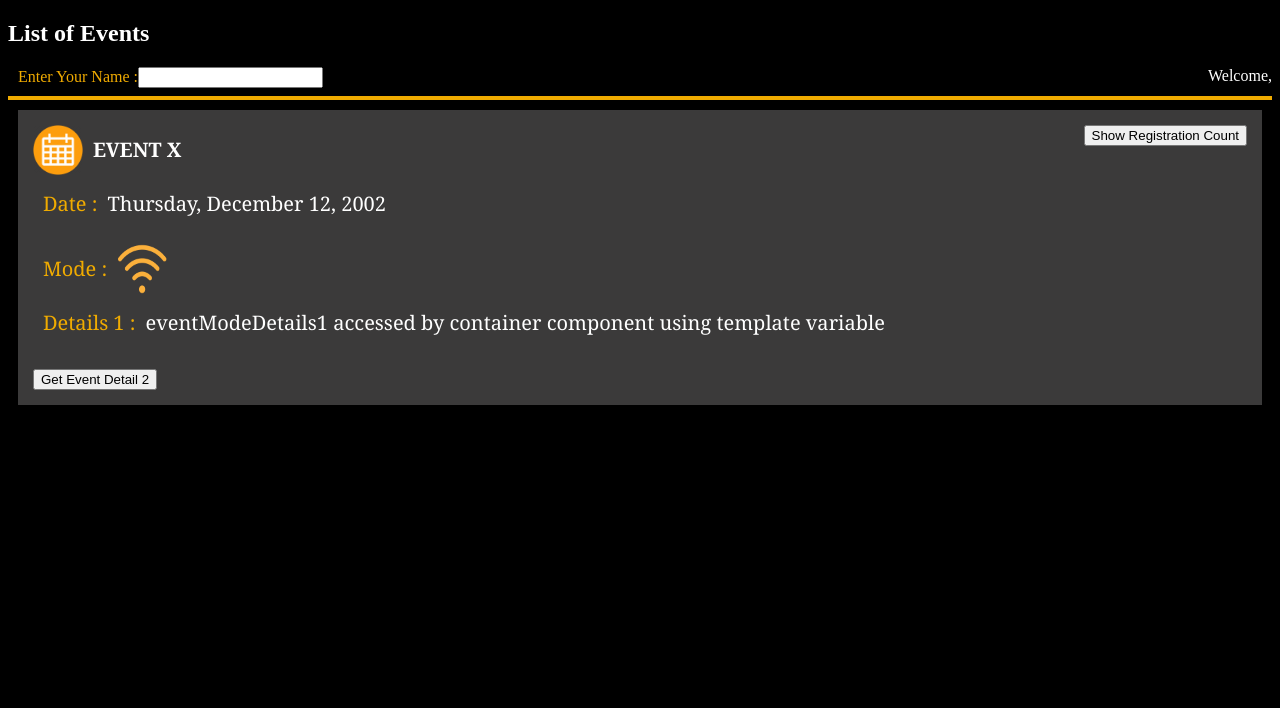
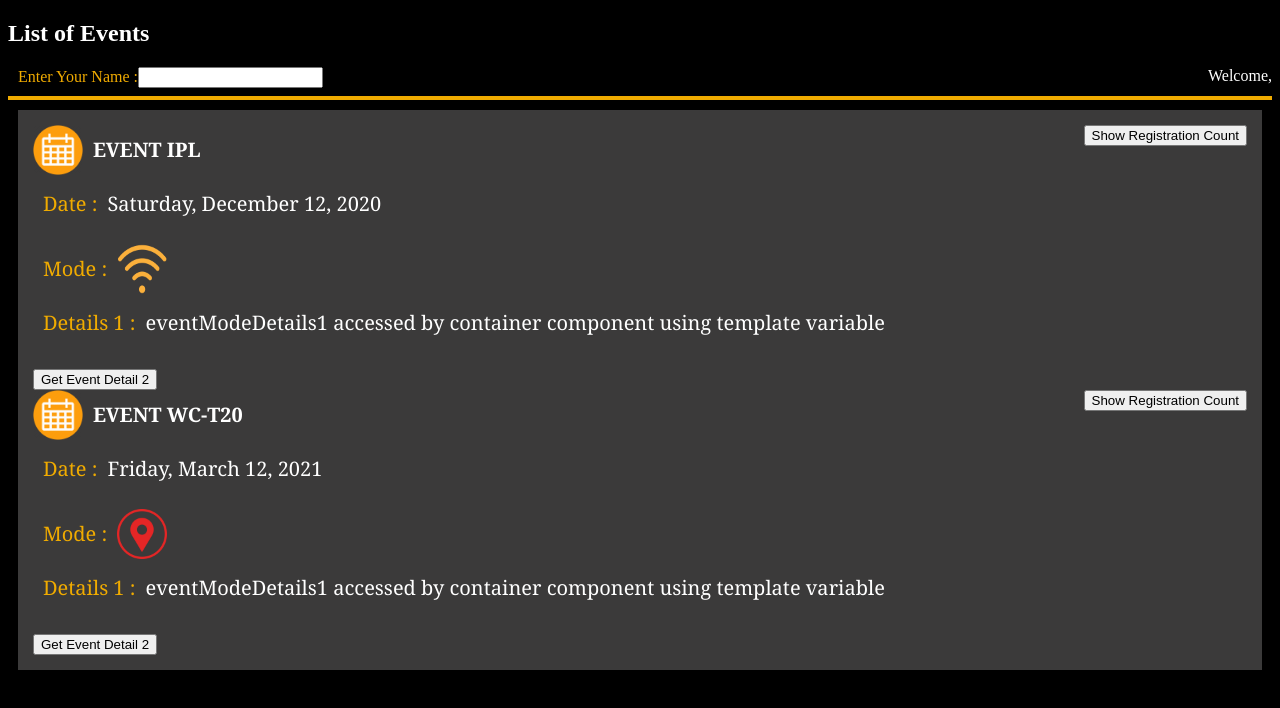
Before and after one commit to ashishsawant4u/ng-fundamentals, an Angular app: page / in a window 1280 px wide. Shown: the top 708 px of the page. Built offline with nearby package versions, Linux system fonts and the light colour scheme.

Commit message:
Using ngIf and ngFor

```diff
--- a/src/app/events/eventslist.component.html
+++ b/src/app/events/eventslist.component.html
@@ -4,7 +4,8 @@
 <input type="text" [(ngModel)]="visitorName" />
 <br>
 <hr>
-<div class="events-text event-section">
+<div class="events-text event-section" *ngIf="events && events.length">
+	<div *ngFor="let event of events">
 	<button (click)="toogleRegCount()" class="fr">
 	 	{{showRegCount ? 'Hide' : 'Show'}}	Registration Count
 	</button>
@@ -37,4 +38,5 @@
 	<br><br>
 
 	<button (click)="eventModeRef.eventModeDetails2()">Get Event Detail 2</button>
+	</div>
 </div>
--- a/src/app/events/eventslist.component.ts
+++ b/src/app/events/eventslist.component.ts
@@ -17,13 +17,24 @@ import { Component } from '@angular/core';
 
 export class EventsListComponent {
 	eventLogoImgUrl: string = '/assets/images/event-logo.png';
-	event = {
-		srno:1,
-		name:"Event X",
-		date:"12-Dec-2002",
-		totalRegistrationSoFar:Math.floor((Math.random() * 100) + 1),
-		mode:"Online"
-	};
+	events : any[] = [
+		{
+			srno:1,
+			name:"Event IPL",
+			date:"12-Dec-2020",
+			totalRegistrationSoFar:Math.floor((Math.random() * 100) + 1),
+			mode:"Online",
+			ticketPrice:1200
+		},
+		{
+			srno:2,
+			name:"Event WC-T20",
+			date:"12-Mar-2021",
+			totalRegistrationSoFar:Math.floor((Math.random() * 100) + 1),
+			mode:"Offline",
+			ticketPrice:1200
+		}
+ 	];
 	showRegCount:Boolean = false;
 	visitorName: string;
 
```
Also changed, not shown: src/assets/images/location.png.
